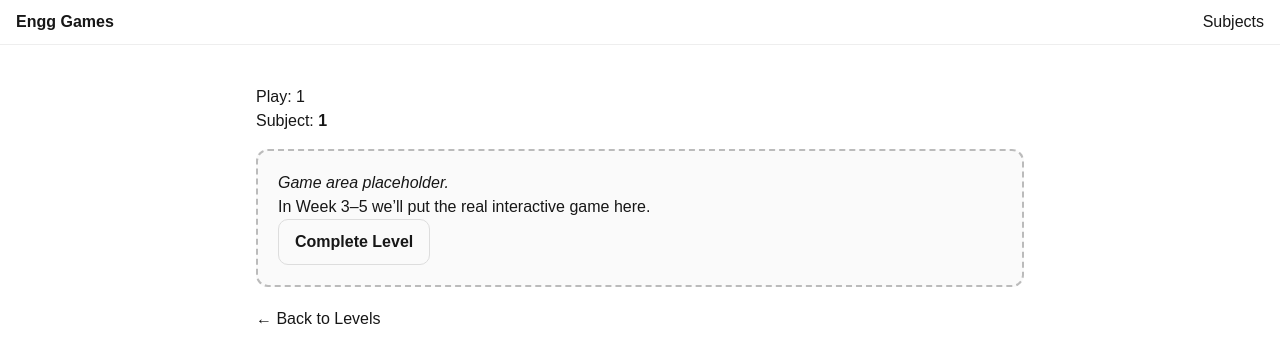
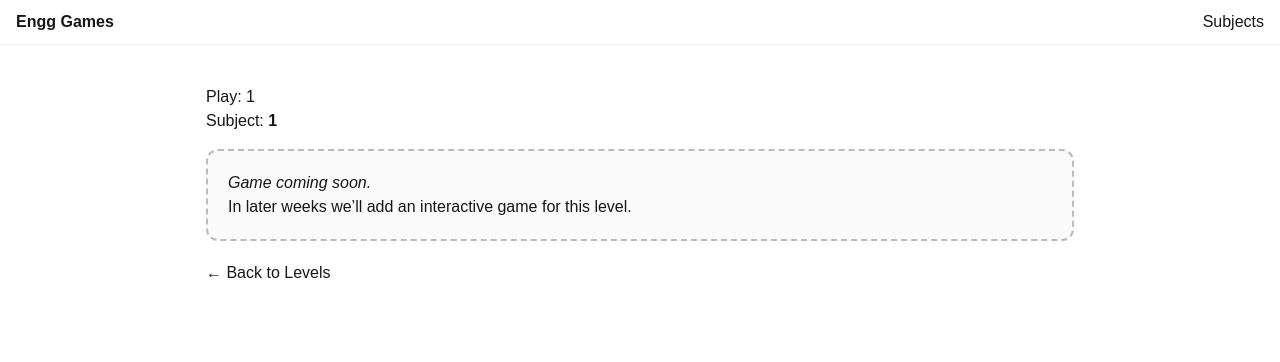
Before and after one commit to suraja-ui/engg-games, a Next.js app: page /play/1/1 in a window 1280 px wide. Shown: the top 362 px of the page. Built offline with nearby package versions, Linux system fonts and the light colour scheme.

Commit message:
Update page.tsx
Render StackGame on /play/cse/stacks

```diff
--- a/app/play/[subject]/[level]/page.tsx
+++ b/app/play/[subject]/[level]/page.tsx
@@ -2,35 +2,49 @@
 
 import Link from "next/link";
 import { useParams } from "next/navigation";
+import StackGame from "@/app/components/StackGame";
 
 export default function PlayLevelPage() {
   const { subject, level } = useParams<{ subject: string; level: string }>();
+  const subj = String(subject);
+  const lvl = String(level);
+
+  const title = lvl.replace(/-/g, " ");
 
   return (
-    <main style={{ maxWidth: 800, margin: "40px auto", padding: "0 16px" }}>
-      <h1>Play: {String(level).replace(/-/g, " ")}</h1>
-      <p>Subject: <strong>{String(subject).toUpperCase()}</strong></p>
+    <main style={{ maxWidth: 900, margin: "40px auto", padding: "0 16px" }}>
+      <h1 style={{ textTransform: "capitalize" }}>Play: {title}</h1>
+      <p style={{ marginBottom: 10 }}>
+        Subject: <strong>{subj.toUpperCase()}</strong>
+      </p>
 
-      <div style={{
-        padding: 20, marginTop: 16, border: "2px dashed #bbb",
-        borderRadius: 12, background: "#fafafa"
-      }}>
-        <p><em>Game area placeholder.</em></p>
-        <p>In Week 3–5 we’ll put the real interactive game here.</p>
-        <button
-          onClick={() => alert("Imagine the level completed!")}
-          style={{
-            padding: "10px 16px", borderRadius: 10,
-            border: "1px solid #ddd", cursor: "pointer", fontWeight: 600
-          }}
-        >
-          Complete Level
-        </button>
-      </div>
+      {/* Switch which game to show based on level */}
+      {subj === "cse" && lvl === "stacks" ? (
+        <StackGame />
+      ) : (
+        <Placeholder />
+      )}
 
       <div style={{ marginTop: 20 }}>
-        <Link href={`/subjects/${subject}`}>← Back to Levels</Link>
+        <Link href={`/subjects/${subj}`}>← Back to Levels</Link>
       </div>
     </main>
   );
 }
+
+function Placeholder() {
+  return (
+    <div
+      style={{
+        padding: 20,
+        marginTop: 16,
+        border: "2px dashed #bbb",
+        borderRadius: 12,
+        background: "#fafafa",
+      }}
+    >
+      <p><em>Game coming soon.</em></p>
+      <p>In later weeks we’ll add an interactive game for this level.</p>
+    </div>
+  );
+}
```
